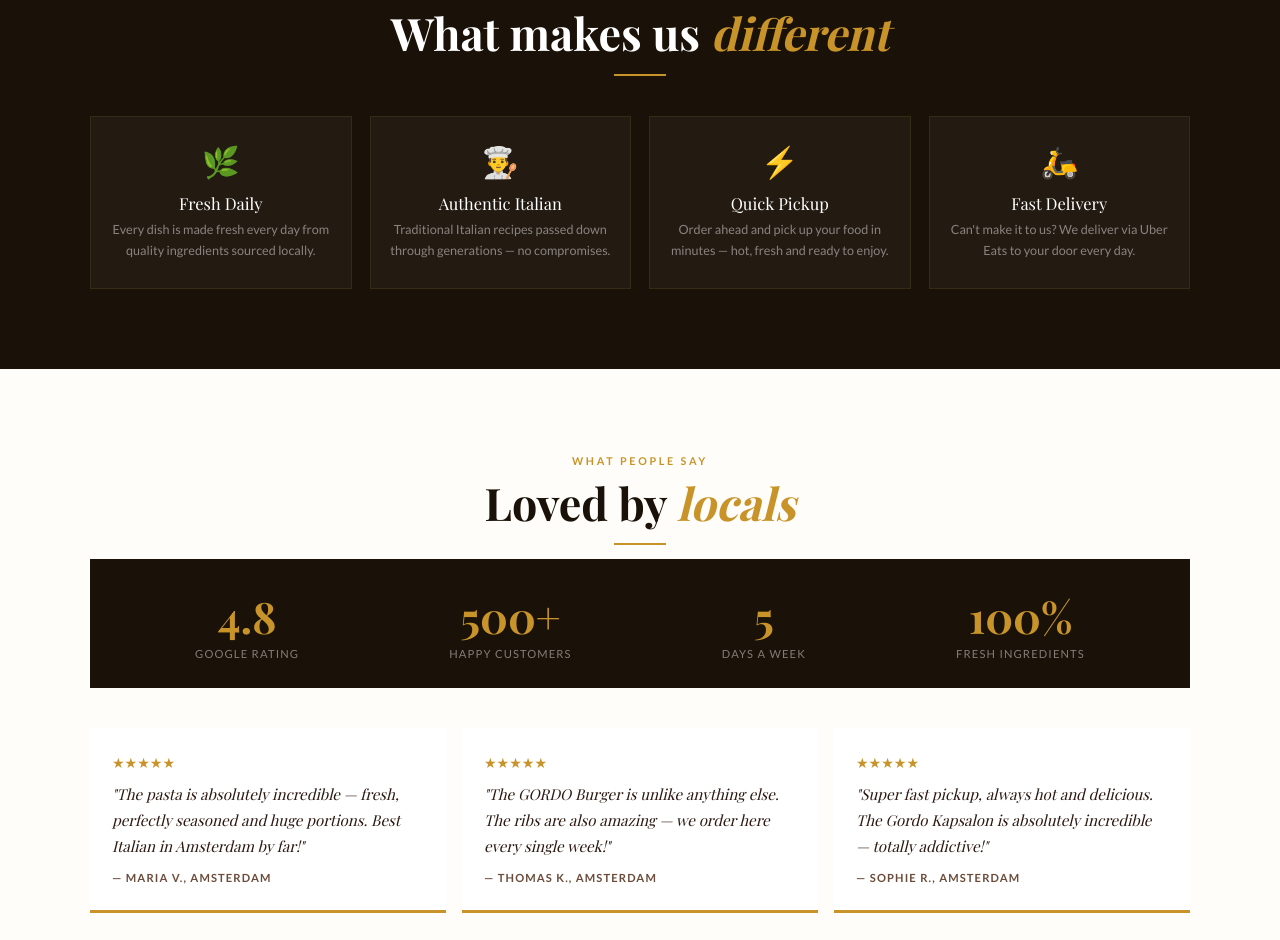
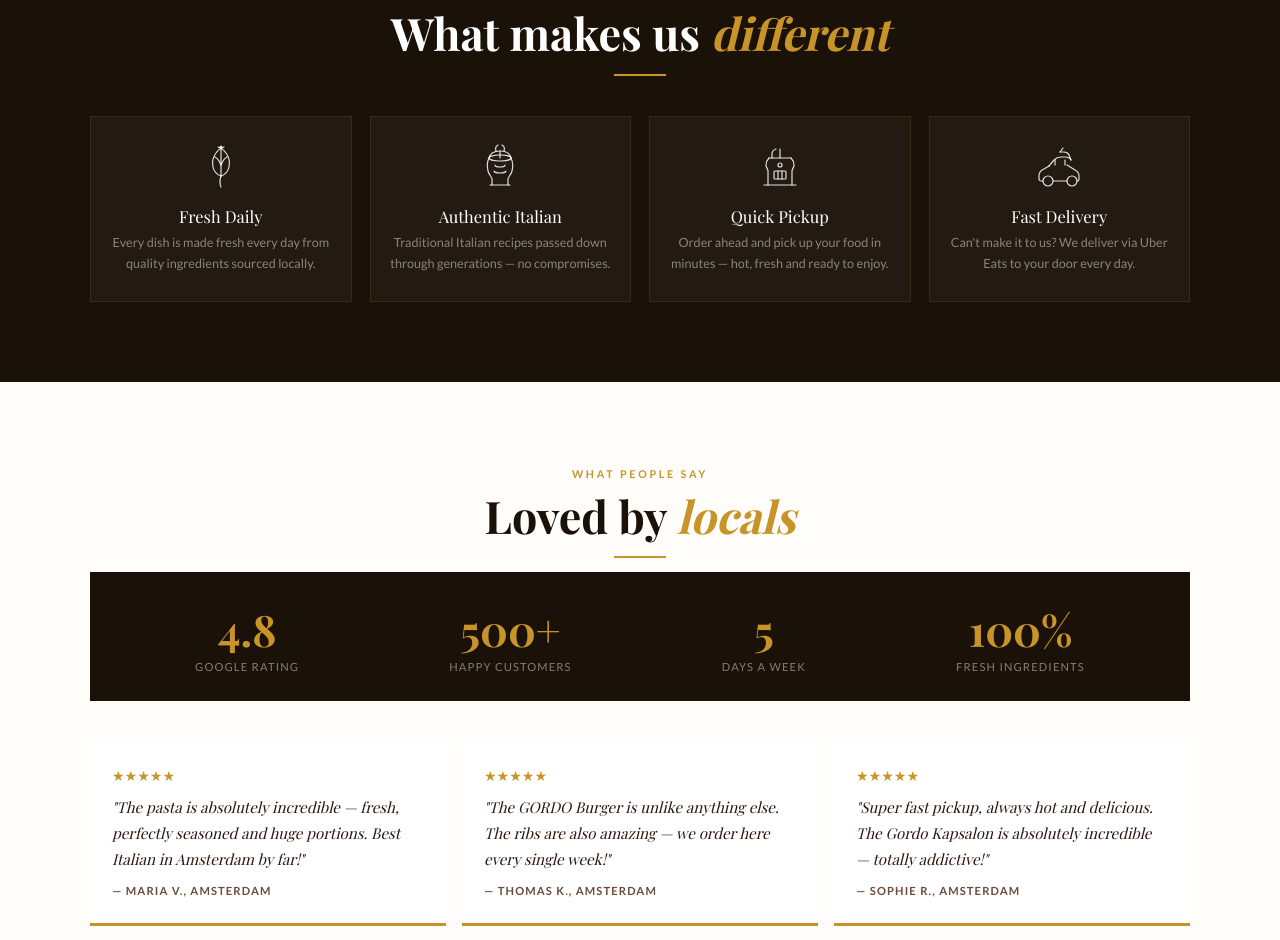
Before and after one commit to marinusbergsma1/SOCIALNOW-ILGORDO-DEMO, a plain HTML site: page index.html in a window 1280 px wide. Shown: the part 4780-5720 px from the top of the page. Drawn offline with nearby package versions, Linux system fonts and the light colour scheme; a web font is replaced by a local one.

Commit message:
Replace emoji icons with hand-drawn SVG line art
- Fresh leaf, Italian pot, storefront, and scooter as elegant white line icons
- Hover effect transitions to gold
- Matches premium hand-drawn aesthetic

Co-Authored-By: Claude Opus 4.6 <noreply@anthropic.com>

```diff
--- a/index.html
+++ b/index.html
@@ -209,7 +209,9 @@
     .why-grid{max-width:1100px;margin:40px auto 0;display:grid;grid-template-columns:repeat(4,1fr);gap:18px}
     .why-card{background:rgba(255,255,255,.04);border:1px solid rgba(200,148,42,.13);padding:26px 18px;text-align:center;transition:border-color .3s}
     .why-card:hover{border-color:var(--gold)}
-    .why-icon{font-size:1.9rem;margin-bottom:11px}
+    .why-icon{margin-bottom:14px;display:flex;justify-content:center}
+    .why-icon svg{width:48px;height:48px;stroke:rgba(255,255,255,.85);stroke-width:1.2;fill:none;stroke-linecap:round;stroke-linejoin:round;transition:stroke .3s}
+    .why-card:hover .why-icon svg{stroke:var(--gold)}
     .why-title{font-family:'Playfair Display',serif;color:white;font-size:1.03rem;margin-bottom:6px}
     .why-text{font-size:.79rem;color:rgba(255,255,255,.46);line-height:1.65}
 
@@ -927,10 +929,10 @@
     <div class="divider"></div>
   </div>
   <div class="why-grid">
-    <div class="why-card fade-up"><div class="why-icon">🌿</div><div class="why-title">Fresh Daily</div><div class="why-text">Every dish is made fresh every day from quality ingredients sourced locally.</div></div>
-    <div class="why-card fade-up"><div class="why-icon">👨‍🍳</div><div class="why-title">Authentic Italian</div><div class="why-text">Traditional Italian recipes passed down through generations — no compromises.</div></div>
-    <div class="why-card fade-up"><div class="why-icon">⚡</div><div class="why-title">Quick Pickup</div><div class="why-text">Order ahead and pick up your food in minutes — hot, fresh and ready to enjoy.</div></div>
-    <div class="why-card fade-up"><div class="why-icon">🛵</div><div class="why-title">Fast Delivery</div><div class="why-text">Can't make it to us? We deliver via Uber Eats to your door every day.</div></div>
+    <div class="why-card fade-up"><div class="why-icon"><svg viewBox="0 0 48 48"><path d="M24 44c0 0-1-2-1-5s1-6 1-6"/><path d="M24 33c-3-1-7-4-8-9s0-10 3-14c2-3 5-5 8-6"/><path d="M24 33c3-1 7-4 8-9s0-10-3-14c-2-3-5-5-8-6"/><path d="M24 4v29"/><path d="M18 14c2 1 4 3 6 8"/><path d="M30 14c-2 1-4 3-6 8"/><circle cx="24" cy="4" r="1.5" fill="rgba(255,255,255,.85)" stroke="none"/></svg></div><div class="why-title">Fresh Daily</div><div class="why-text">Every dish is made fresh every day from quality ingredients sourced locally.</div></div>
+    <div class="why-card fade-up"><div class="why-icon"><svg viewBox="0 0 48 48"><path d="M14 42h20"/><path d="M16 42v-6c0-2-3-4-4-8s-1-9 1-13"/><path d="M32 42v-6c0-2 3-4 4-8s1-9-1-13"/><path d="M13 15c1-4 5-7 11-7s10 3 11 7"/><path d="M20 8c-1-3 0-5 2-6"/><path d="M28 8c1-3 0-5-2-6"/><path d="M24 15v-7"/><ellipse cx="24" cy="15" rx="11" ry="3"/><path d="M19 22c0 1 2 2 5 2s5-1 5-2"/><path d="M18 28c0 1 3 2 6 2s6-1 6-2"/></svg></div><div class="why-title">Authentic Italian</div><div class="why-text">Traditional Italian recipes passed down through generations — no compromises.</div></div>
+    <div class="why-card fade-up"><div class="why-icon"><svg viewBox="0 0 48 48"><path d="M8 42h32"/><path d="M12 42V28c0-2-2-3-2-6s1-5 3-7"/><path d="M36 42V28c0-2 2-3 2-6s-1-5-3-7"/><path d="M13 15h22"/><path d="M16 15v-4c0-2 1-4 4-5"/><path d="M24 6v9"/><rect x="18" y="28" width="12" height="8" rx="1"/><path d="M22 28v8"/><path d="M26 28v8"/><circle cx="24" cy="22" r="2"/></svg></div><div class="why-title">Quick Pickup</div><div class="why-text">Order ahead and pick up your food in minutes — hot, fresh and ready to enjoy.</div></div>
+    <div class="why-card fade-up"><div class="why-icon"><svg viewBox="0 0 48 48"><circle cx="13" cy="38" r="5"/><circle cx="37" cy="38" r="5"/><path d="M18 38h14"/><path d="M8 38H6c-1 0-2-1-2-2v-4c0-2 2-5 5-6l5-3"/><path d="M42 38h1c1 0 1-1 1-2v-3c0-3-2-5-4-6l-8-5"/><path d="M14 23l5-6c2-2 4-3 7-3h4c3 0 5 1 6 3"/><path d="M36 17l-2-5c-1-2-3-3-5-3h-4"/><path d="M20 17v5"/><path d="M30 17v5"/><path d="M25 9l3-4"/></svg></div><div class="why-title">Fast Delivery</div><div class="why-text">Can't make it to us? We deliver via Uber Eats to your door every day.</div></div>
   </div>
 </section>
 
```
